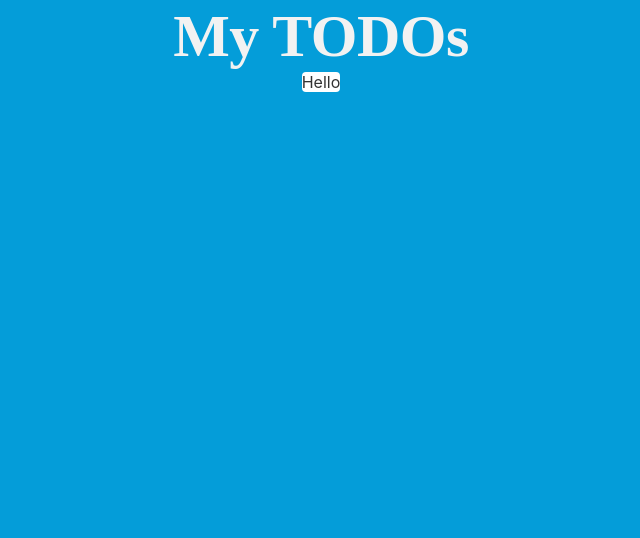
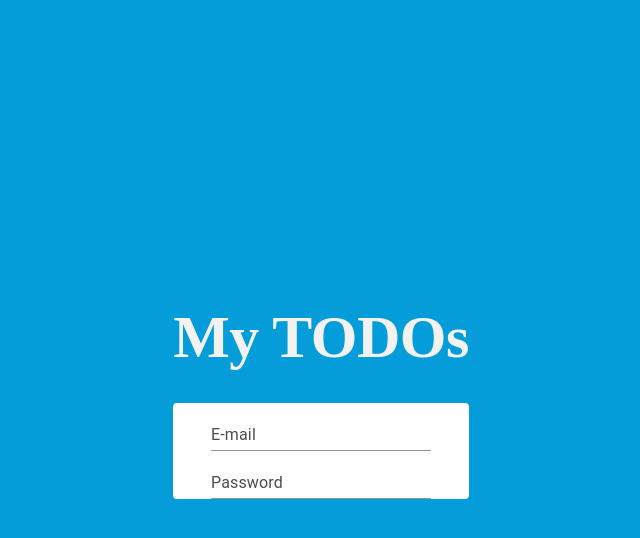
Before and after one commit to nikolamanojlovic/todo.v1, a React (Create React App) app in the folder todo-fe/: page / in a window 1280 px wide. Shown: the top 538 px of the page, without its empty margins (319-959 px from the left). Built offline with nearby package versions, Linux system fonts and the light colour scheme.

Commit message:
Authentication page

```diff
--- a/todo-fe/src/App.js
+++ b/todo-fe/src/App.js
@@ -1,20 +1,27 @@
 import './App.css';
 import { ThemeProvider } from '@material-ui/core';
-import { darkTheme, lightTheme } from './style/theme';
+import { lightTheme } from './style/theme';
 import Header from './components/Navigation';
-import { useState } from 'react';
-import SignInPage from "./pages/SignInPage";
+import { createContext, useContext } from 'react';
+import AuthenticationPage from "./pages/AuthenticationPage";
+
+const ThemeContext = createContext(lightTheme);
+const UserContext = createContext(undefined);
 
 function App() {
-  const [isLightTheme] = useState(true);
-  const theme = isLightTheme ? lightTheme : darkTheme;
+
+  const currentTheme = useContext(ThemeContext);
+  const user = useContext(UserContext);
 
   return (
     <div className="App">
-      <ThemeProvider theme={theme}>
-        {/* <Header isLightTheme={isLightTheme} theme={theme}/> */}
-        <SignInPage/>
-      </ThemeProvider>
+      <UserContext.Provider>
+        <ThemeContext.Provider>
+          <ThemeProvider theme={currentTheme}>
+            {user ? <Header /> : <AuthenticationPage />}
+          </ThemeProvider>
+        </ThemeContext.Provider>
+      </UserContext.Provider>
     </div>
   );
 }
--- /dev/null
+++ b/todo-fe/src/components/AuthenticationForm.js
@@ -0,0 +1,28 @@
+import { FormControl, InputLabel, Paper, TextField } from "@material-ui/core";
+import { useState } from "react";
+
+export default function AuthenticationForm(classes) {
+
+  const [login, setLogin] = useState(true);
+
+  return (
+    <Paper className={classes.authenticationForm}>
+      { login ? <LogInForm /> : <SignInForm />}
+    </Paper>
+  );
+}
+
+function LogInForm() {
+  return (
+    <FormControl>
+      <TextField id='email' label='E-mail'/>
+      <TextField id='password' label='Password'/>
+    </FormControl>
+  );
+}
+
+function SignInForm() {
+  return (
+    <FormControl></FormControl>
+  );
+}
--- a/todo-fe/src/components/Navigation.js
+++ b/todo-fe/src/components/Navigation.js
@@ -1,11 +1,10 @@
-import { AppBar, IconButton, MenuList, MenuItem, Paper, Toolbar, Typography, InputBase } from "@material-ui/core";
+import { AppBar, IconButton, Toolbar, Typography, InputBase } from "@material-ui/core";
 import SearchRoundedIcon from '@material-ui/icons/SearchRounded';
-import Brightness3RoundedIcon from '@material-ui/icons/Brightness3Rounded';
-import Brightness7RoundedIcon from '@material-ui/icons/Brightness7Rounded';
+import Brightness4Icon from '@material-ui/icons/Brightness4';
 import PowerSettingsNewRoundedIcon from '@material-ui/icons/PowerSettingsNewRounded';
 import { useNavigationStyles } from "../style/navigation";
 
-export default function Header(isLightTheme, theme) {
+export default function Header(theme) {
     const classes = useNavigationStyles(theme);
 
     return (
@@ -20,10 +19,10 @@ export default function Header(isLightTheme, theme) {
                 </div>
                 <div>
                     <IconButton className={classes.navigationButtons}>
-                        {isLightTheme ? <Brightness3RoundedIcon /> : <Brightness7RoundedIcon />}
+                        <Brightness4Icon />
                     </IconButton>
                     <IconButton className={classes.navigationButtons}>
-                        <PowerSettingsNewRoundedIcon/>
+                        <PowerSettingsNewRoundedIcon />
                     </IconButton>
                 </div>
             </Toolbar>
--- a/todo-fe/src/components/SignIn.js
+++ /dev/null
@@ -1,10 +0,0 @@
-import { Paper } from "@material-ui/core";
-
-export default function SignIn(classes) {
-
-    return (
-      <Paper className={classes.signInForm}>
-          Hello
-      </Paper>
-    );
-}
--- /dev/null
+++ b/todo-fe/src/pages/AuthenticationPage.js
@@ -0,0 +1,16 @@
+import { Typography } from "@material-ui/core";
+import AuthenticationForm from "../components/AuthenticationForm";
+import { useSingInStyles } from "../style/signin";
+
+export default function AuthenticationPage(isLightTheme, theme) {
+    const classes = useSingInStyles(isLightTheme, theme);
+
+    return (
+        <div className={classes.root}>
+            <div className={classes.content}>
+                <Typography className={classes.logo} variant='h2'>My TODOs</Typography>
+                <AuthenticationForm classes={classes}></AuthenticationForm>
+            </div>
+        </div>
+    );
+}
--- a/todo-fe/src/pages/SignInPage.js
+++ /dev/null
@@ -1,23 +0,0 @@
-import { Grid, Typography } from "@material-ui/core";
-import SignIn from "../components/SignIn";
-import { useSingInStyles } from "../style/signin";
-
-export default function SignInPage(isLightTheme, theme) {
-    const classes = useSingInStyles(isLightTheme, theme);
-
-    return (
-        <div className={classes.root}>
-            <Grid container
-                direction="column"
-                justify="space-evenly"
-                alignItems="center">
-                <Grid item>
-                    <Typography className={classes.logo} variant='h2'>My TODOs</Typography>
-                </Grid>
-                <Grid item>
-                    <SignIn classes={classes}></SignIn>
-                </Grid>
-            </Grid>
-        </div>
-    );
-}
--- a/todo-fe/src/style/signin.js
+++ b/todo-fe/src/style/signin.js
@@ -4,20 +4,25 @@ export const useSingInStyles = makeStyles((theme) => ({
     root: {
         minWidth: '100%',
         minHeight: '100%',
-        // backgroundImage: "url('https://www.cv-library.co.uk/career-advice/wp-content/uploads/2018/06/What-is-it-like-working-in-IT.jpg')",
-        // backgroundRepeat: 'no-repeat',
-        // backgroundPosition: 'center',
-        // backgroundSize: 'cover',
-        // filter: 'grayscale(100%) opacity(50%)',
-        // overflow: 'hidden',
-        // zIndex: '-10'
+
+        display: 'flex',
+        display: '-ms-flexbox',
+        display: '-webkit-flex',
+
+        alignItems: 'center',
+        justifyContent: 'center',
         backgroundColor: theme.palette.primary.main
+    },
+    content: {
+        textAlign: 'center',
     },
     logo: {
         fontFamily: "'Fredoka One', cursive",
         fontWeight: 'bold',
+        marginBottom: '0.5em',
         color: theme.palette.secondary.main
     },
-    signInForm: {
+    authenticationForm: {
+        paddingBottom: '3em'
     }
 }));
```
Also changed, not shown: 1 other file (tests, documents, lock files or other folders).
